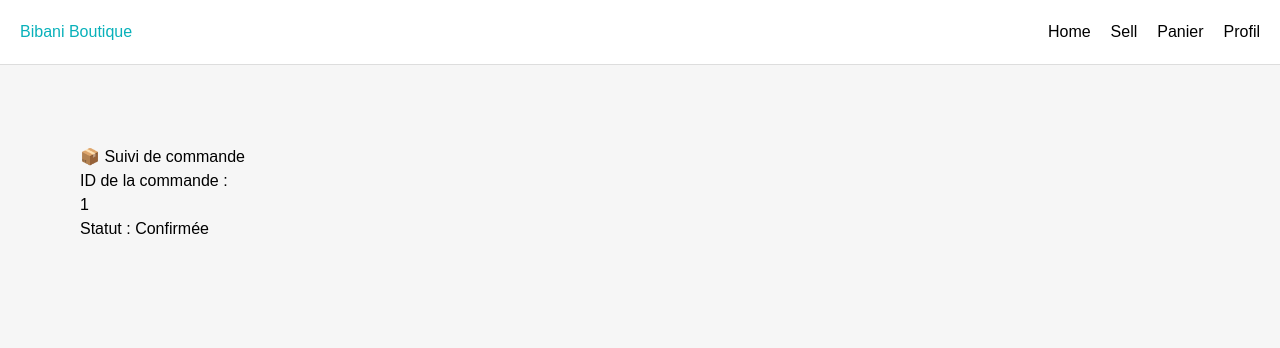
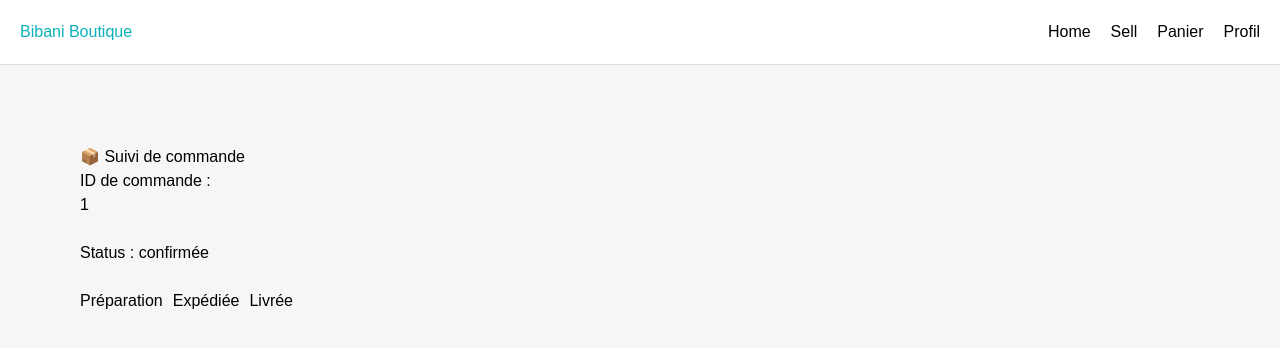
Before and after one commit to psakho922/vinted-web, a Next.js app: page /commande/1 in a window 1280 px wide. Shown: the top 348 px of the page. Built offline with nearby package versions, Linux system fonts and the light colour scheme.

Commit message:
Update page.tsx

```diff
--- a/src/app/commande/[id]/page.tsx
+++ b/src/app/commande/[id]/page.tsx
@@ -1,21 +1,53 @@
 "use client";
 
 import { useParams } from "next/navigation";
+import { useState } from "react";
 
-export default function CommandePage() {
+export default function CommandePage(){
 
   const params = useParams();
   const id = params.id as string;
 
-  return (
-    <div style={{ padding: 40 }}>
+  const [status,setStatus] = useState("confirmée");
+
+  return(
+
+    <div style={{padding:40}}>
+
       <h1>📦 Suivi de commande</h1>
 
-      <p>ID de la commande :</p>
+      <p>ID de commande :</p>
 
       <h2>{id}</h2>
 
-      <p>Statut : Confirmée</p>
+      <br/>
+
+      <h2>Status : {status}</h2>
+
+      <br/>
+
+      <button
+        onClick={()=>setStatus("préparation")}
+        style={{marginRight:10}}
+      >
+        Préparation
+      </button>
+
+      <button
+        onClick={()=>setStatus("expédiée")}
+        style={{marginRight:10}}
+      >
+        Expédiée
+      </button>
+
+      <button
+        onClick={()=>setStatus("livrée")}
+      >
+        Livrée
+      </button>
+
     </div>
+
   );
+
 }
```
